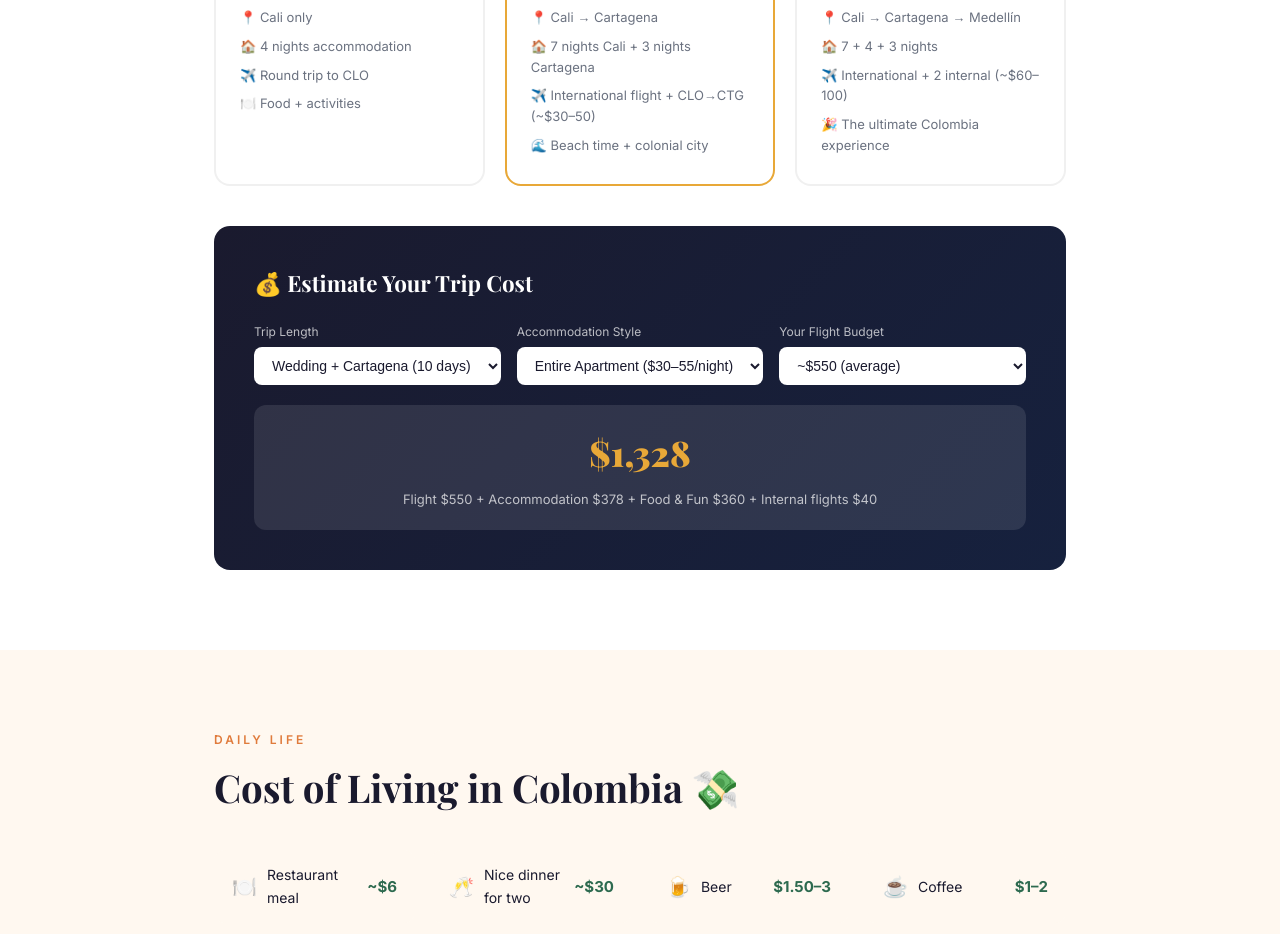
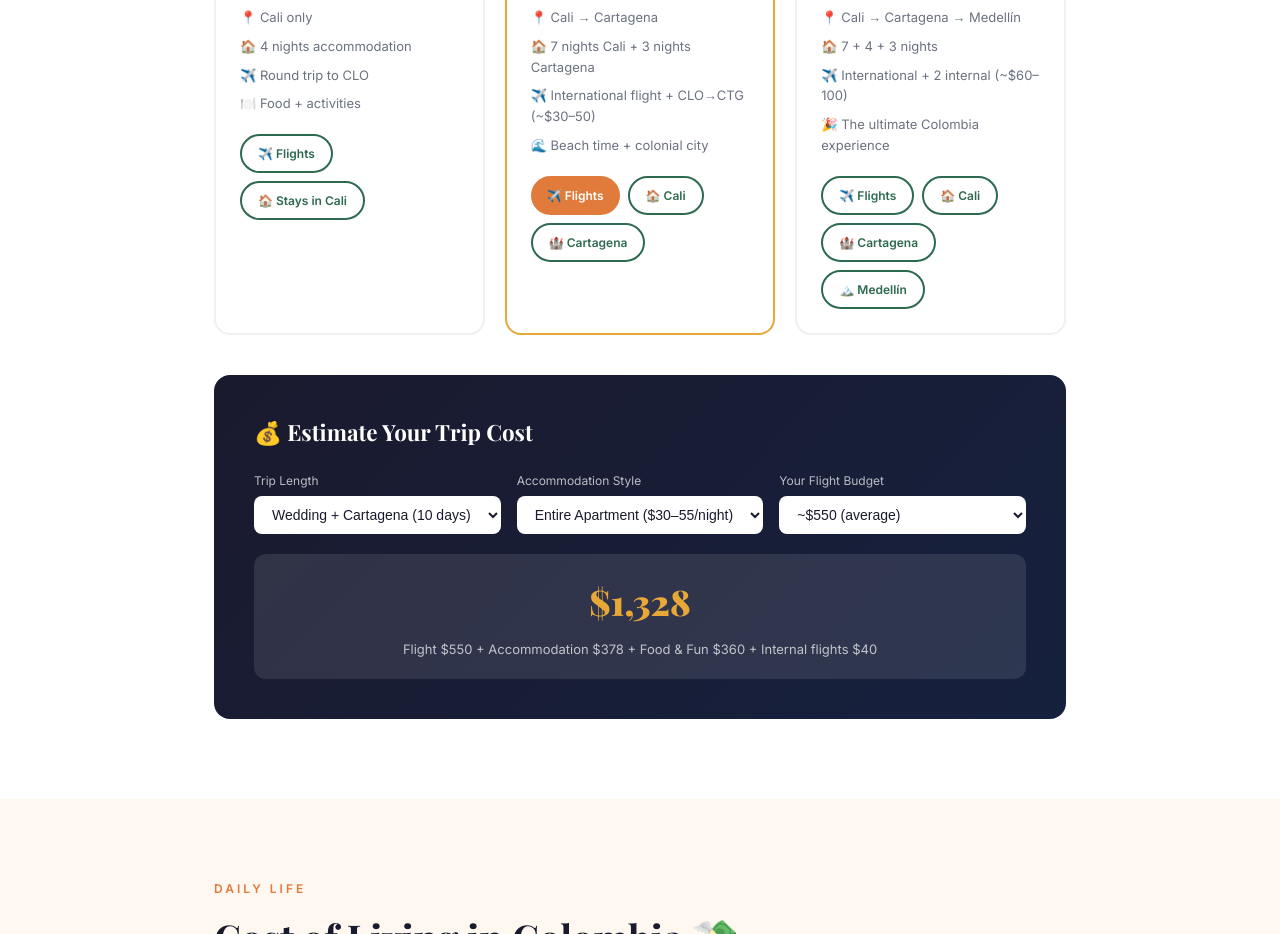
Before and after one commit to yashchitneni/colombia-trip, a website: page index.html in a window 1280 px wide. Shown: the part 3328-4262 px from the top of the page. Drawn offline with nearby package versions, Linux system fonts and the light colour scheme.

Commit message:
Add Google Flights + Airbnb links to each trip option card

```diff
--- a/index.html
+++ b/index.html
@@ -299,6 +299,10 @@ footer .footer-note{font-size:12px;opacity:.4;margin-top:20px}
 <div class="detail">🏠 4 nights accommodation</div>
 <div class="detail">✈️ Round trip to CLO</div>
 <div class="detail">🍽️ Food + activities</div>
+<div style="margin-top:16px;display:flex;gap:8px;flex-wrap:wrap">
+<a href="https://www.google.com/travel/flights/search?tfs=CBwQAhopEgoyMDI2LTA3LTIzagwIAhIIL20vMG4yenJyDAgCEggvbS8wMWxmcRopEgoyMDI2LTA3LTI3agwIAhIIL20vMDFsZnFyDAgCEggvbS8wbjJ6cBIBAUABSAFwAYIBCwj___________8BQAFIAZgBAQ" target="_blank" class="btn btn-outline" style="padding:8px 16px;font-size:12px">✈️ Flights</a>
+<a href="https://www.airbnb.com/s/Cali--Colombia/homes?checkin=2026-07-23&checkout=2026-07-27" target="_blank" class="btn btn-outline" style="padding:8px 16px;font-size:12px">🏠 Stays in Cali</a>
+</div>
 </div>
 </div>
 
@@ -314,6 +318,11 @@ footer .footer-note{font-size:12px;opacity:.4;margin-top:20px}
 <div class="detail">🏠 7 nights Cali + 3 nights Cartagena</div>
 <div class="detail">✈️ International flight + CLO→CTG (~$30–50)</div>
 <div class="detail">🌊 Beach time + colonial city</div>
+<div style="margin-top:16px;display:flex;gap:8px;flex-wrap:wrap">
+<a href="https://www.google.com/travel/flights/search?tfs=CBwQAhopEgoyMDI2LTA3LTIxagwIAhIIL20vMG4yenJyDAgCEggvbS8wMWxmcRopEgoyMDI2LTA3LTMxagwIAhIIL20vMDFsZnFyDAgCEggvbS8wbjJ6cBIBAUABSAFwAYIBCwj___________8BQAFIAZgBAQ" target="_blank" class="btn btn-primary" style="padding:8px 16px;font-size:12px">✈️ Flights</a>
+<a href="https://www.airbnb.com/s/Cali--Colombia/homes?checkin=2026-07-21&checkout=2026-07-28" target="_blank" class="btn btn-outline" style="padding:8px 16px;font-size:12px">🏠 Cali</a>
+<a href="https://www.airbnb.com/s/Cartagena--Colombia/homes?checkin=2026-07-28&checkout=2026-07-31" target="_blank" class="btn btn-outline" style="padding:8px 16px;font-size:12px">🏰 Cartagena</a>
+</div>
 </div>
 </div>
 
@@ -329,6 +338,12 @@ footer .footer-note{font-size:12px;opacity:.4;margin-top:20px}
 <div class="detail">🏠 7 + 4 + 3 nights</div>
 <div class="detail">✈️ International + 2 internal (~$60–100)</div>
 <div class="detail">🎉 The ultimate Colombia experience</div>
+<div style="margin-top:16px;display:flex;gap:8px;flex-wrap:wrap">
+<a href="https://www.google.com/travel/flights/search?tfs=CBwQAhopEgoyMDI2LTA3LTIxagwIAhIIL20vMG4yenJyDAgCEggvbS8wMWxmcRopEgoyMDI2LTA4LTA0agwIAhIIL20vMDFsZnFyDAgCEggvbS8wbjJ6cBIBAUABSAFwAYIBCwj___________8BQAFIAZgBAQ" target="_blank" class="btn btn-outline" style="padding:8px 16px;font-size:12px">✈️ Flights</a>
+<a href="https://www.airbnb.com/s/Cali--Colombia/homes?checkin=2026-07-21&checkout=2026-07-28" target="_blank" class="btn btn-outline" style="padding:8px 16px;font-size:12px">🏠 Cali</a>
+<a href="https://www.airbnb.com/s/Cartagena--Colombia/homes?checkin=2026-07-28&checkout=2026-08-01" target="_blank" class="btn btn-outline" style="padding:8px 16px;font-size:12px">🏰 Cartagena</a>
+<a href="https://www.airbnb.com/s/Medellín--Colombia/homes?checkin=2026-08-01&checkout=2026-08-04" target="_blank" class="btn btn-outline" style="padding:8px 16px;font-size:12px">🏔️ Medellín</a>
+</div>
 </div>
 </div>
 </div>
```
Also changed, not shown: package.json (added, +8 -0 lines), vercel.json (added).
